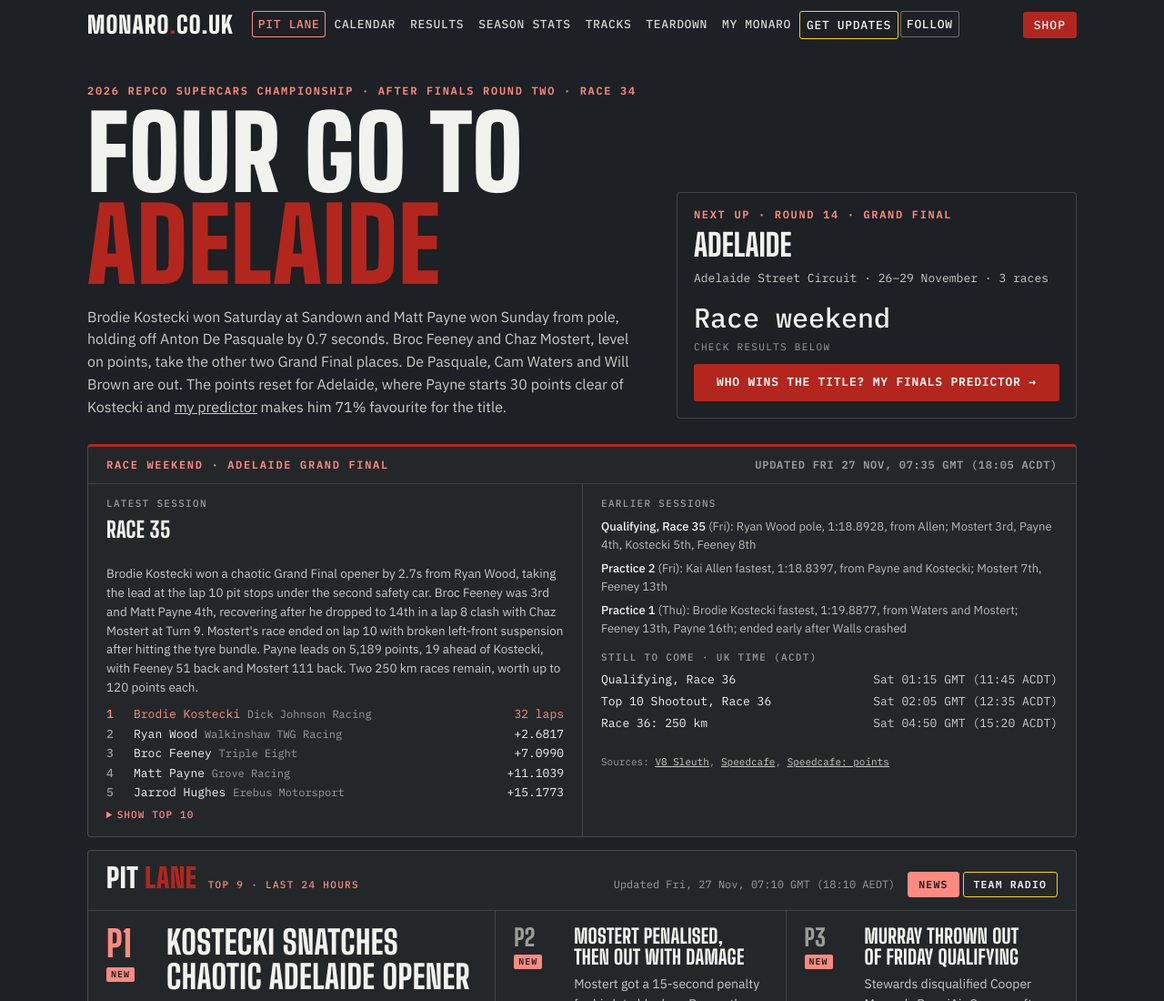
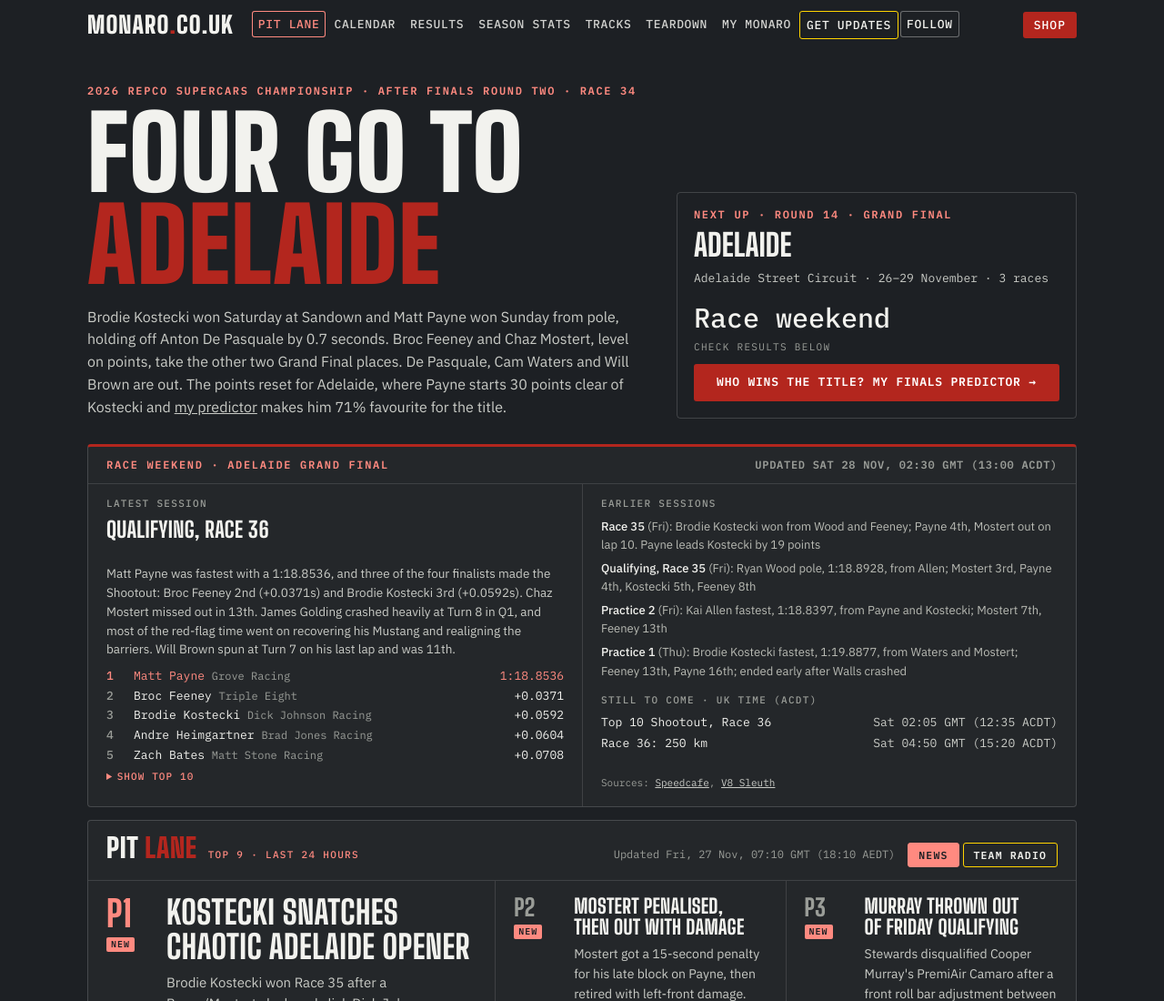
Before and after one commit to monaro-site/monaro-site, a plain HTML site: page index.html in a window 1280 px wide. Shown: the top 1100 px of the page at 91% size. Drawn offline with Linux system fonts and the light colour scheme.

Commit message:
Weekend box: Adelaide Race 36 qualifying
Co-Authored-By: Claude Opus 5.5 <noreply@anthropic.com>
Claude-Session: https://claude.ai/code/session_01PV98b2eYDB5S8mahrSFNGZ

```diff
--- a/index.html
+++ b/index.html
@@ -1400,16 +1400,16 @@ $("#standings").innerHTML = `<table><thead><tr><th class="num">Pos</th><th>Car</
 const WKND = {
   event: "Adelaide Grand Final",
   tz: "ACDT", // South Australia: daylight saving, GMT = ACDT - 10.5h
-  updated: "Fri 27 Nov, 07:35 GMT (18:05 ACDT)",
+  updated: "Sat 28 Nov, 02:30 GMT (13:00 ACDT)",
   upnext: [
-    ["Qualifying, Race 36", "Sat 01:15 GMT (11:45 ACDT)"],
     ["Top 10 Shootout, Race 36", "Sat 02:05 GMT (12:35 ACDT)"],
     ["Race 36: 250 km", "Sat 04:50 GMT (15:20 ACDT)"],
   ],
   sessions: [
-    { name: "Race 35", day: "Fri", lead: "Brodie Kostecki won a chaotic Grand Final opener by 2.7s from Ryan Wood, taking the lead at the lap 10 pit stops under the second safety car. Broc Feeney was 3rd and Matt Payne 4th, recovering after he dropped to 14th in a lap 8 clash with Chaz Mostert at Turn 9. Mostert's race ended on lap 10 with broken left-front suspension after hitting the tyre bundle. Payne leads on 5,189 points, 19 ahead of Kostecki, with Feeney 51 back and Mostert 111 back. Two 250 km races remain, worth up to 120 points each.",
-      top: [["Brodie Kostecki","Dick Johnson Racing","32 laps"],["Ryan Wood","Walkinshaw TWG Racing","+2.6817"],["Broc Feeney","Triple Eight","+7.0990"],["Matt Payne","Grove Racing","+11.1039"],["Jarrod Hughes","Erebus Motorsport","+15.1773"],["Kai Allen","Grove Racing","+18.4621"],["Jack Le Brocq","Matt Stone Racing","+21.8851"],["Jobe Stewart","Erebus Motorsport","+23.4290"],["Jayden Ojeda","PremiAir Racing","+23.8455"],["Anton De Pasquale","Team 18","+24.5366"]],
-      src: [["V8 Sleuth", "https://www.v8sleuth.com.au/kostecki-wins-another-50000-in-crazy-adelaide-opener/"], ["Speedcafe", "https://speedcafe.com/supercars-news-2026-adelaide-grand-final-friday-race-results-brodie-kostecki-wins-video-highlights-comments-reaction/"], ["Speedcafe: points", "https://speedcafe.com/supercars-news-2026-adelaide-grand-final-championship-points-after-friday-race-payne-kostecki-feeney-mostert/"]] },
+    { name: "Qualifying, Race 36", day: "Sat", lead: "Matt Payne was fastest with a 1:18.8536, and three of the four finalists made the Shootout: Broc Feeney 2nd (+0.0371s) and Brodie Kostecki 3rd (+0.0592s). Chaz Mostert missed out in 13th. James Golding crashed heavily at Turn 8 in Q1, and most of the red-flag time went on recovering his Mustang and realigning the barriers. Will Brown spun at Turn 7 on his last lap and was 11th.",
+      top: [["Matt Payne","Grove Racing","1:18.8536"],["Broc Feeney","Triple Eight","+0.0371"],["Brodie Kostecki","Dick Johnson Racing","+0.0592"],["Andre Heimgartner","Brad Jones Racing","+0.0604"],["Zach Bates","Matt Stone Racing","+0.0708"],["Cooper Murray","PremiAir Racing","+0.0824"],["Kai Allen","Grove Racing","+0.1047"],["Cam Waters","Tickford Racing","+0.1139"],["Jarrod Hughes","Erebus Motorsport","+0.1661"],["Jack Le Brocq","Matt Stone Racing","+0.1796"]],
+      src: [["Speedcafe", "https://speedcafe.com/supercars-news-2026-adelaide-grand-final-saturday-qualifying-results-chaz-mostert-misses-shootout-comments-reaction/"], ["V8 Sleuth", "https://www.v8sleuth.com.au/mostert-misses-cut-in-intense-adelaide-qualifying/"]] },
+    { name: "Race 35", day: "Fri", short: "Brodie Kostecki won from Wood and Feeney; Payne 4th, Mostert out on lap 10. Payne leads Kostecki by 19 points" },
     { name: "Qualifying, Race 35", day: "Fri", short: "Ryan Wood pole, 1:18.8928, from Allen; Mostert 3rd, Payne 4th, Kostecki 5th, Feeney 8th" },
     { name: "Practice 2", day: "Fri", short: "Kai Allen fastest, 1:18.8397, from Payne and Kostecki; Mostert 7th, Feeney 13th" },
     { name: "Practice 1", day: "Thu", short: "Brodie Kostecki fastest, 1:19.8877, from Waters and Mostert; Feeney 13th, Payne 16th; ended early after Walls crashed" },
```
